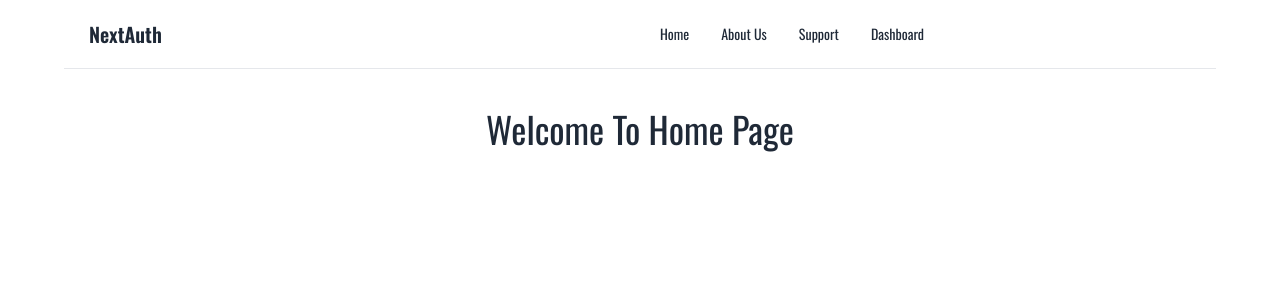
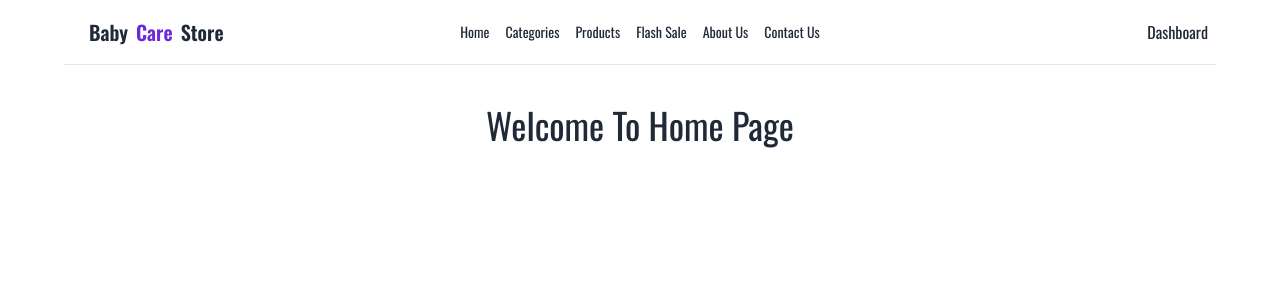
Before and after one commit to AhsanPhero2022/babyCareStore-Next.js-client, a Next.js app: page / in a window 1280 px wide. Shown: the top 300 px of the page. Built offline with nearby package versions, Linux system fonts and the light colour scheme.

Commit message:
navbar done

```diff
--- a/src/components/shared/Navbar.tsx
+++ b/src/components/shared/Navbar.tsx
@@ -1,6 +1,22 @@
 import Link from "next/link";
 
 const Navbar = () => {
+
+const navItem = (
+
+<>
+    <li>Home</li>
+    <li>Categories</li>
+    <li>Products</li>
+    <li>Flash Sale</li>
+    <li>About Us</li>
+    <li>Contact Us</li>
+
+    </>
+)
+
+
+
   return (
     <div className="navbar bg-base-100  border-b  w-[90%] mx-auto">
       <div className="navbar-start">
@@ -25,40 +41,23 @@ const Navbar = () => {
             tabIndex={0}
             className="menu menu-sm dropdown-content mt-3 z-[1] p-2 shadow bg-base-100 rounded-box w-52"
           >
-            <li>
-              <Link href="/">Home</Link>
-            </li>
-
-            <li>
-              <Link href="/about">About Us</Link>
-            </li>
-            <li>
-              <Link href="/support">Support</Link>
-            </li>
+            {navItem}
           </ul>
         </div>
         <Link href="/" className="btn btn-ghost text-xl">
-          NextAuth
+          Baby <span className="text-violet-700">
+          Care
+            </span> Store
         </Link>
       </div>
-      <div className="navbar-center hidden lg:flex">
-        <ul className="menu menu-horizontal px-1">
-          <li>
-            <Link href="/">Home</Link>
-          </li>
-
-          <li>
-            <Link href="/about">About Us</Link>
-          </li>
-          <li>
-            <Link href="/support">Support</Link>
-          </li>
-          <li>
-            <Link href="/dashboard">Dashboard</Link>
-          </li>
+      <div className="navbar-center hidden  lg:flex">
+        <ul className="menu menu-horizontal px-1 gap-4">
+       {navItem}
         </ul>
       </div>
-
+      <div className="navbar-end">
+        <a href="/dashboard">Dashboard</a>
+      </div>
 
     </div>
   );
```
